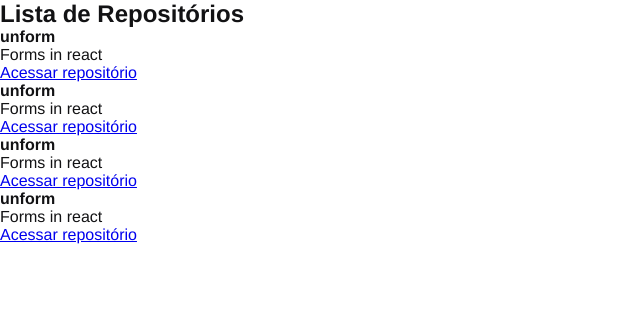
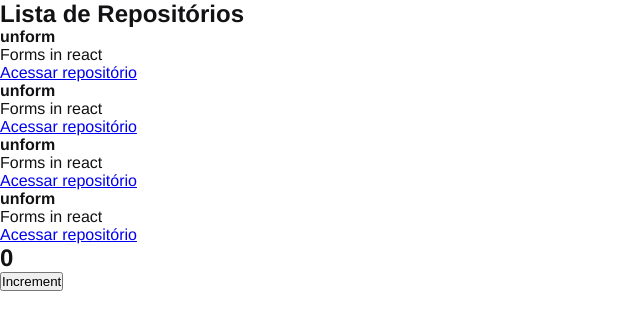
Before and after one commit to rodrigoalbinoh/ignite_github_explorer, a React app: page / in a window 1280 px wide. Shown: the top 330 px of the page, without its empty margins (0-640 px from the left). Built offline with nearby package versions, Linux system fonts and the light colour scheme.

Commit message:
estado e imutabilidade

```diff
--- a/src/App.jsx
+++ b/src/App.jsx
@@ -1,7 +1,13 @@
 import './styles/global.scss';
 import { RepositoryList } from './components/RepositoryList';
+import { Counter } from './components/Counter';
 
 export function App(){
 
-  return <RepositoryList />
+  return (
+    <>
+      <RepositoryList />
+      <Counter />
+    </>
+  )
 }
--- /dev/null
+++ b/src/components/Counter/index.jsx
@@ -0,0 +1,16 @@
+import { useState } from 'react';
+
+export function Counter () {
+  const [counter, setCounter] = useState(0);
+
+  function increment() {
+    setCounter(prevState => prevState += 1);
+  }
+
+  return(
+    <div>
+      <h2>{counter}</h2>
+      <button onClick={increment}>Increment</button>
+    </div>
+  );
+}
```
